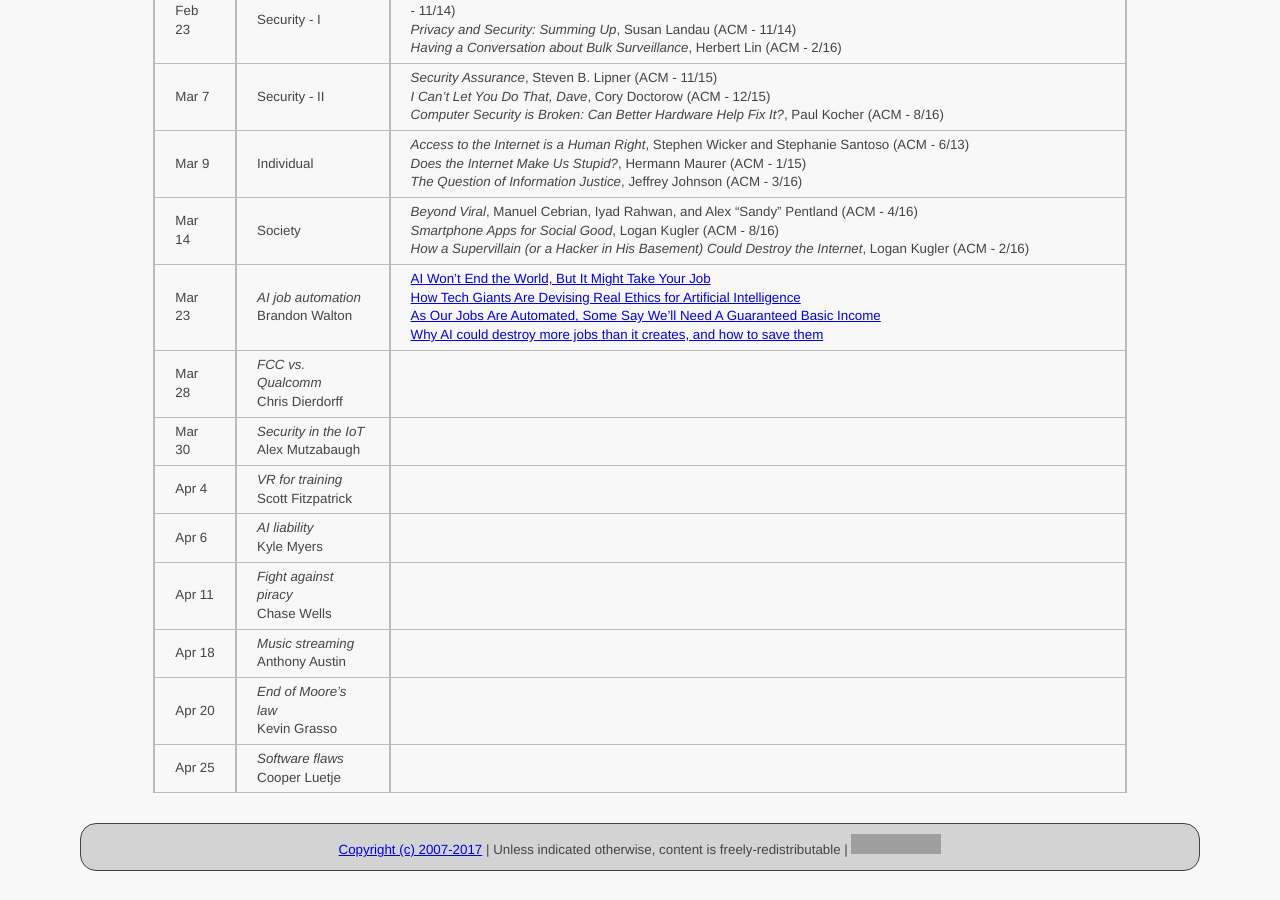
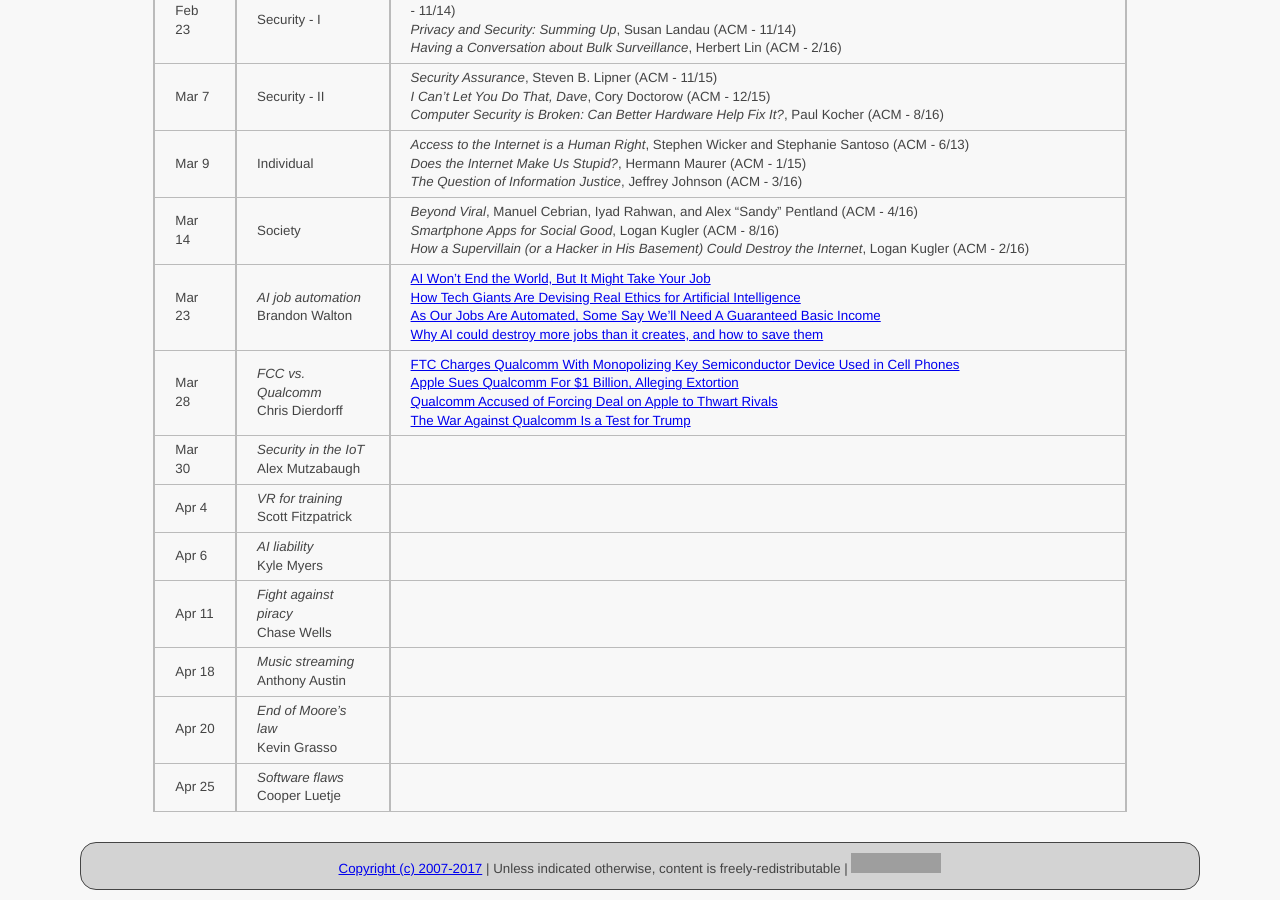
Before and after one commit to ycpcs/cs456-spring2017, a Jekyll site: the page built from schedule/index.md, in a window 1280 px wide and 900 px high, scrolled down 752 px. Built offline with Jekyll 4.4.1, drawn with Linux system fonts in a browser that asks for light colours; grey boxes are pictures that could not be loaded.

Commit message:
add Chris articles
add Chris articles

```diff
--- a/schedule/index.md
+++ b/schedule/index.md
@@ -26,7 +26,7 @@ All reading materials can be accessed via [Schmidt Library](http://library.ycp.e
 > Mar 9   | Individual      | *Access to the Internet is a Human Right*, Stephen Wicker and Stephanie Santoso (ACM - 6/13) <br /> *Does the Internet Make Us Stupid?*, Hermann Maurer (ACM - 1/15)  <br /> *The Question of Information Justice*, Jeffrey Johnson (ACM - 3/16) |
 > Mar 14  | Society         | *Beyond Viral*, Manuel Cebrian, Iyad Rahwan, and Alex "Sandy" Pentland (ACM - 4/16) <br /> *Smartphone Apps for Social Good*, Logan Kugler (ACM - 8/16)  <br /> *How a Supervillain (or a Hacker in His Basement) Could Destroy the Internet*, Logan Kugler (ACM - 2/16) |
 > Mar 23   | *AI job automation* <br /> Brandon Walton | [AI Won’t End the World, But It Might Take Your Job](https://www.wired.com/2015/02/ai-wont-end-world-might-take-job/) <br /> [How Tech Giants Are Devising Real Ethics for Artificial Intelligence](https://mobile.nytimes.com/2016/09/02/technology/artificial-intelligence-ethics.html) <br /> [As Our Jobs Are Automated, Some Say We'll Need A Guaranteed Basic Income](http://www.npr.org/2016/09/24/495186758/as-our-jobs-are-automated-some-say-well-need-a-guaranteed-basic-income) <br /> [Why AI could destroy more jobs than it creates, and how to save them](http://www.techrepublic.com/article/ai-is-destroying-more-jobs-than-it-creates-what-it-means-and-how-we-can-stop-it/)|
-> Mar 28   | *FCC vs. Qualcomm* <br /> Chris Dierdorff | |
+> Mar 28   | *FCC vs. Qualcomm* <br /> Chris Dierdorff | [FTC Charges Qualcomm With Monopolizing Key Semiconductor Device Used in Cell Phones](https://www.ftc.gov/news-events/press-releases/2017/01/ftc-charges-qualcomm-monopolizing-key-semiconductor-device-used) <br /> [Apple Sues Qualcomm For $1 Billion, Alleging Extortion](https://www.forbes.com/sites/aarontilley/2017/01/20/apple-sues-qualcomm-for-1-billion-over-royalties/#5d2fc44841f5) <br /> [Qualcomm Accused of Forcing Deal on Apple to Thwart Rivals](https://www.bloomberg.com/news/articles/2017-01-17/qualcomm-forced-apple-to-exclusively-use-modem-chips-ftc-says) <br /> [The War Against Qualcomm Is a Test for Trump](http://www.pcmag.com/commentary/351219/the-war-against-qualcomm-is-a-test-for-trump) |
 > Mar 30   | *Security in the IoT* <br /> Alex Mutzabaugh | |
 > Apr 4    | *VR for training* <br /> Scott Fitzpatrick | |
 > Apr 6    | *AI liability* <br /> Kyle Myers | |
```
